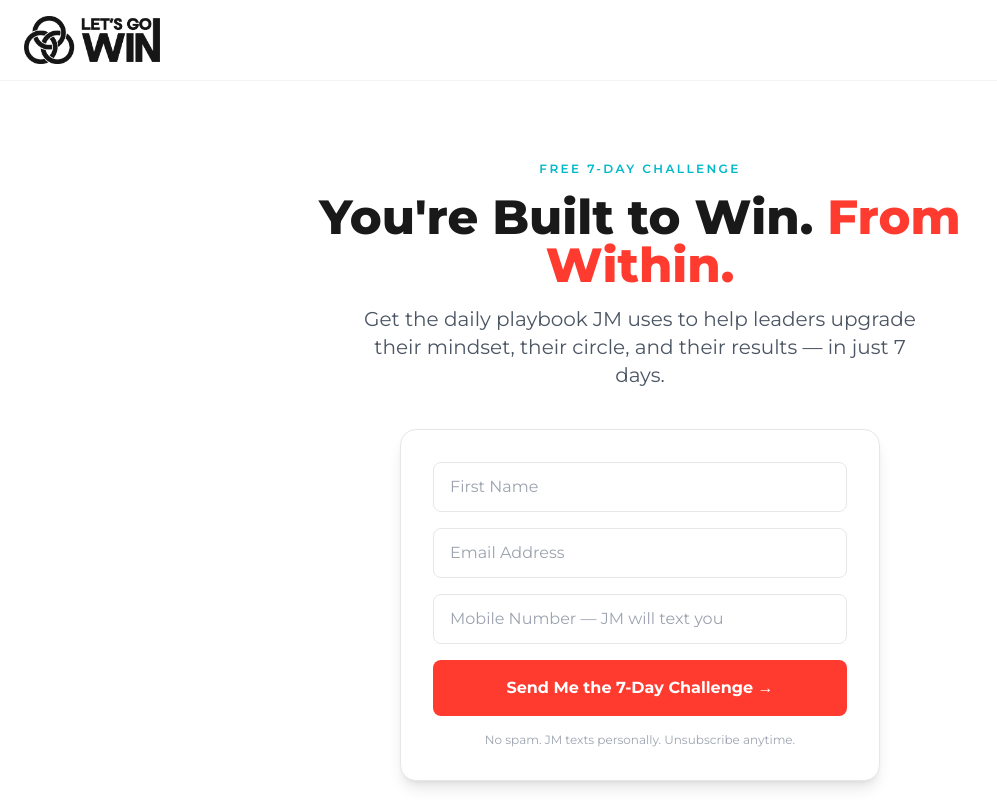
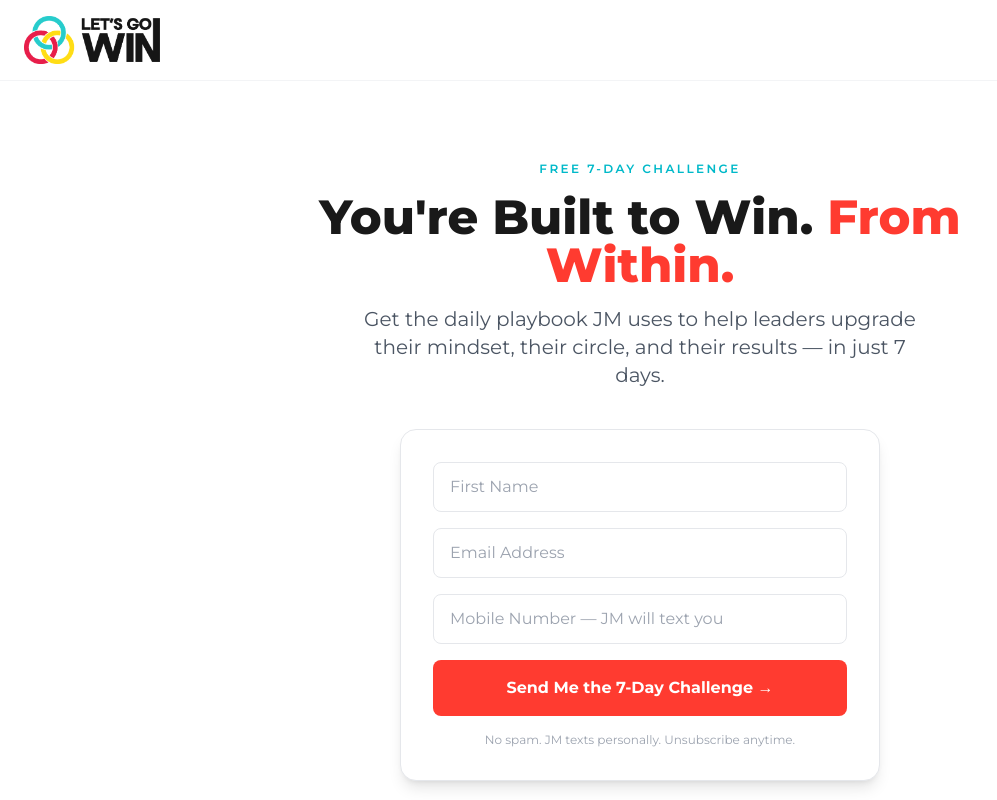
Before and after one commit to letsgowincom/victor-challenge, a Next.js app: page /victor-challenge in a window 1280 px wide. Shown: the top 800 px of the page, without its empty margins (0-997 px from the left). Built offline with nearby package versions, Linux system fonts and the light colour scheme; no server answers.

Commit message:
Replace black logo with full color LGW logo

```diff
--- a/src/app/victor-challenge-ty/page.tsx
+++ b/src/app/victor-challenge-ty/page.tsx
@@ -15,7 +15,7 @@ export default function ThankYouPage() {
       <nav className="bg-white px-6 py-4 border-b border-gray-100">
         {/* eslint-disable-next-line @next/next/no-img-element */}
         <img
-          src="/images/lgw-logo-black.png"
+          src="/images/lgw-logo-color.png"
           alt="Let's Go Win"
           className="h-[48px] w-auto"
         />
--- a/src/app/victor-challenge/page.tsx
+++ b/src/app/victor-challenge/page.tsx
@@ -92,7 +92,7 @@ export default function OptInPage() {
       <nav className="bg-white px-6 py-4 border-b border-gray-100">
         {/* eslint-disable-next-line @next/next/no-img-element */}
         <img
-          src="/images/lgw-logo-black.png"
+          src="/images/lgw-logo-color.png"
           alt="Let's Go Win"
           className="h-[48px] w-auto"
         />
```
Also changed, not shown: public/images/lgw-logo-color.png (added).
